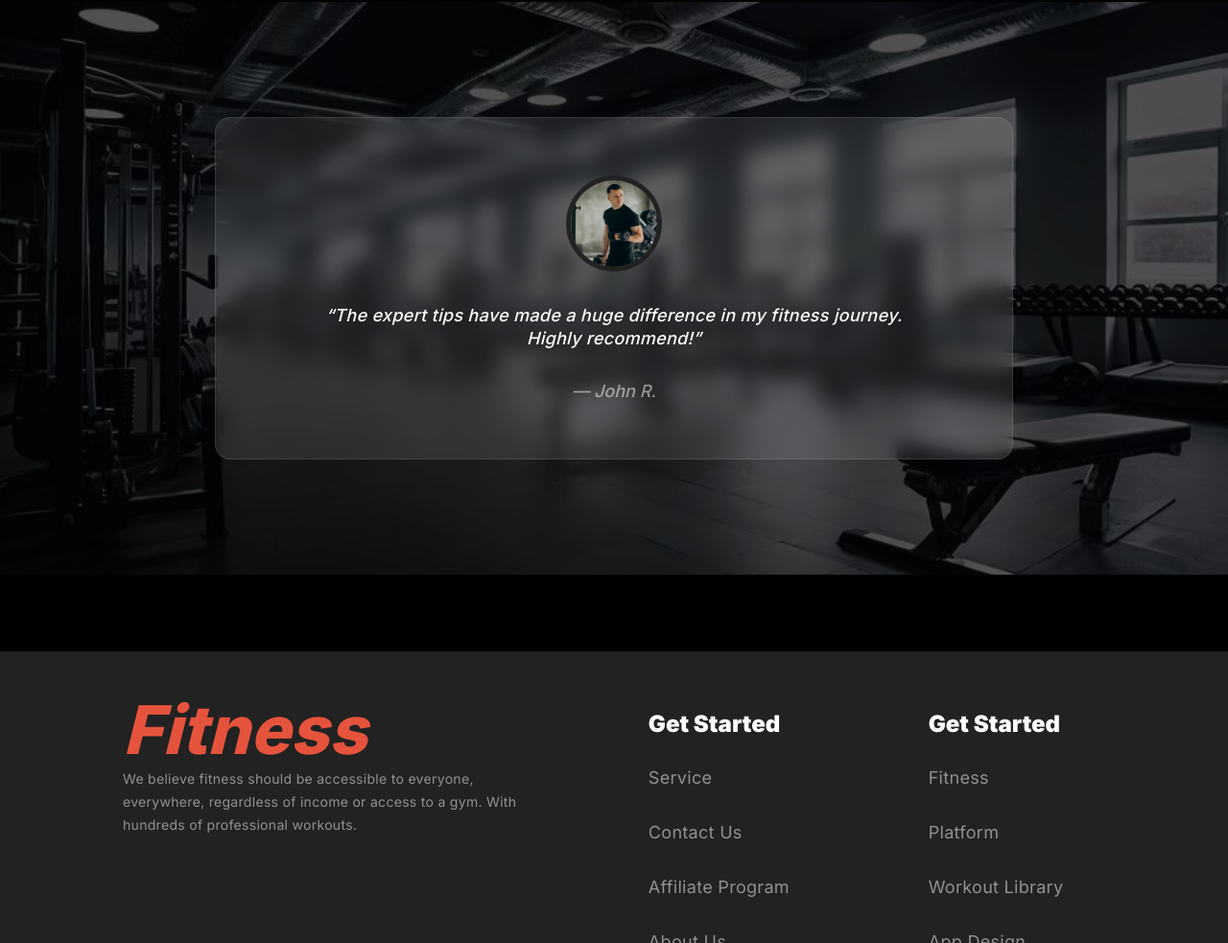
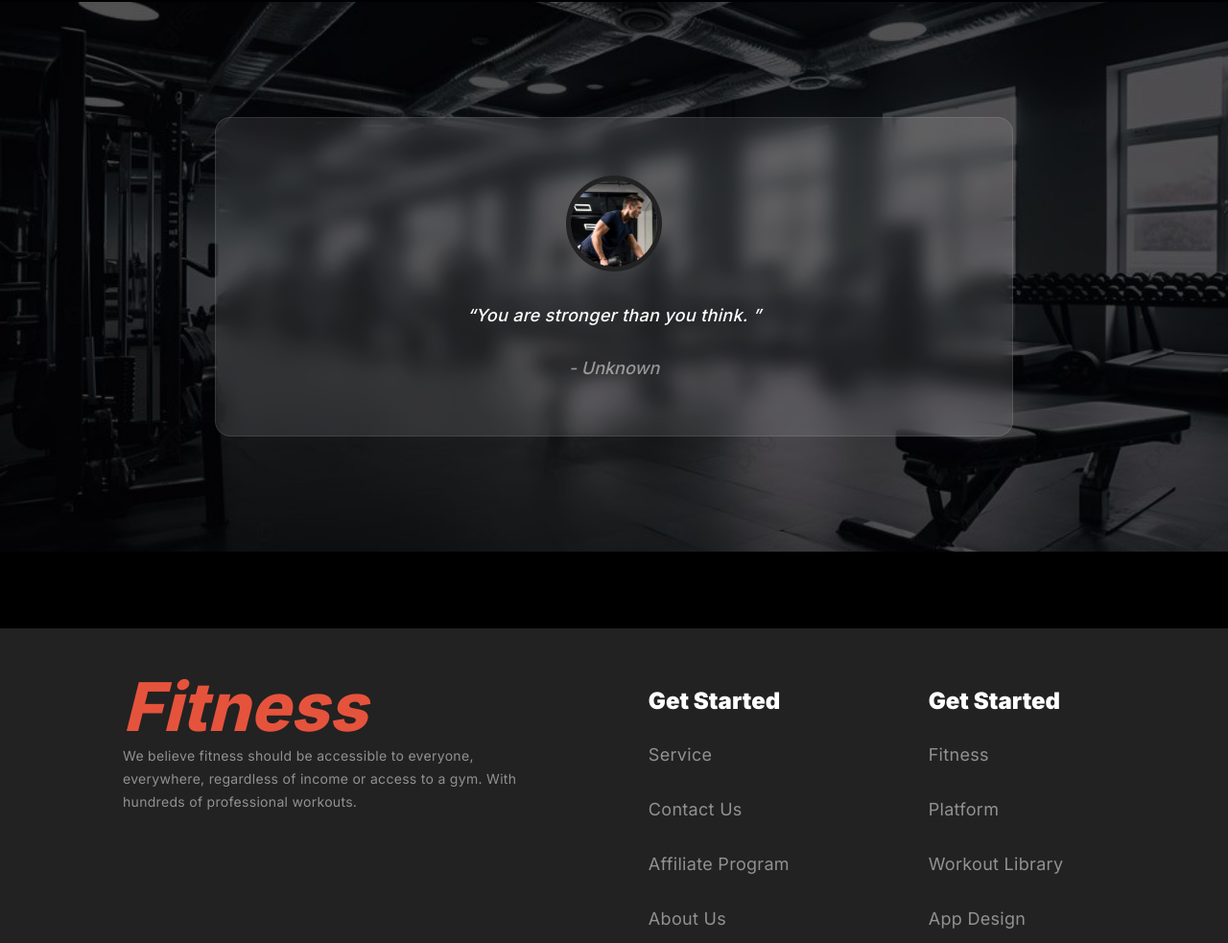
Before and after one commit to nadiaislam51/bb21assignment-2, a plain HTML site: page index.html in a window 1280 px wide. Shown: the part 3550-4533 px from the top of the page at 96% size. Drawn offline with Linux system fonts and the light colour scheme; a web font is replaced by a local one.

Commit message:
finally done

```diff
--- a/index.html
+++ b/index.html
@@ -212,11 +212,11 @@
 
             <div class="testimonial-container text-align-center">
               <div class="testimonial-image-container">
-                <img src="./images/image 5.png" alt="">
+                <img src="./images/image 4.png" alt="">
               </div>
               <div class="testimonial-text-container">
-                <p class="description-text "><q>The expert tips have made a huge difference in my fitness journey. Highly recommend!</q></p>
-                <p class="name">— John R.</p>
+                <p class="description-text "><q>You are stronger than you think. </q></p>
+                <p class="name">- Unknown</p>
               </div>
             </div>
           </div>
```
